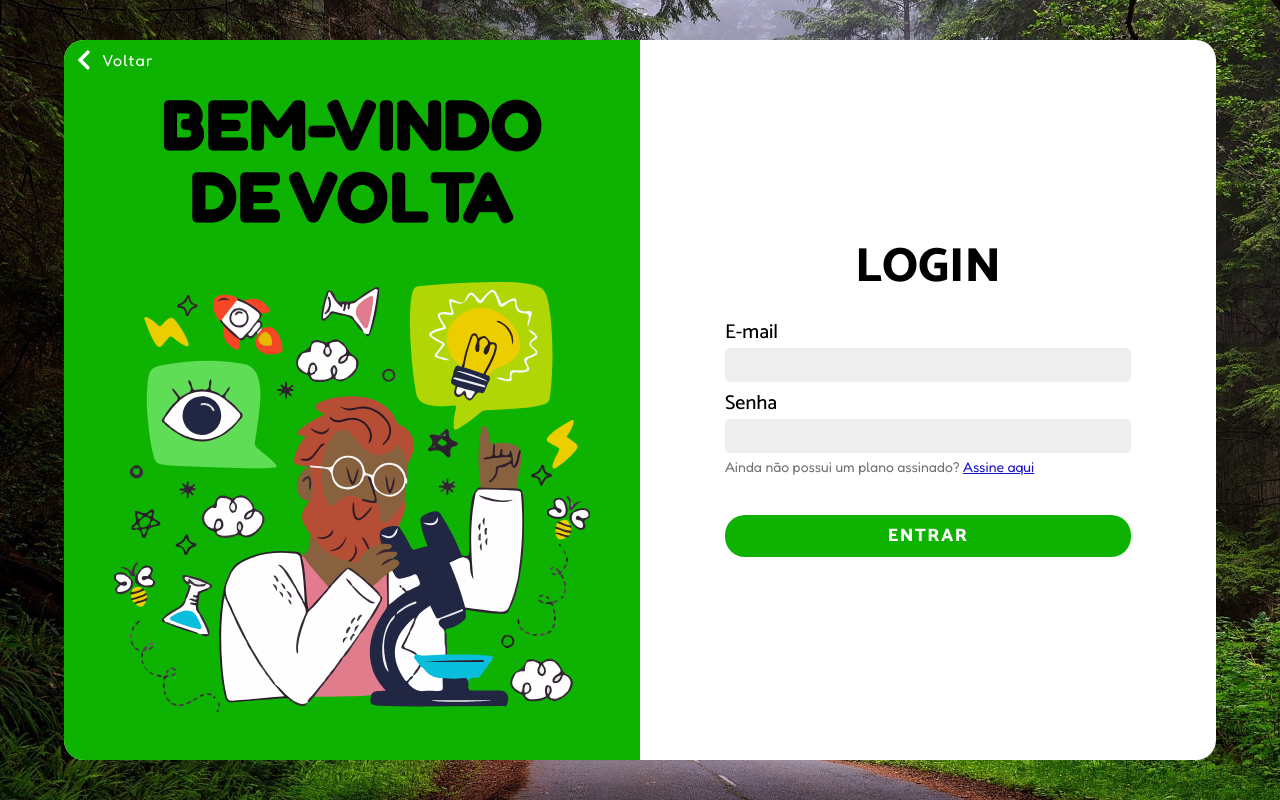
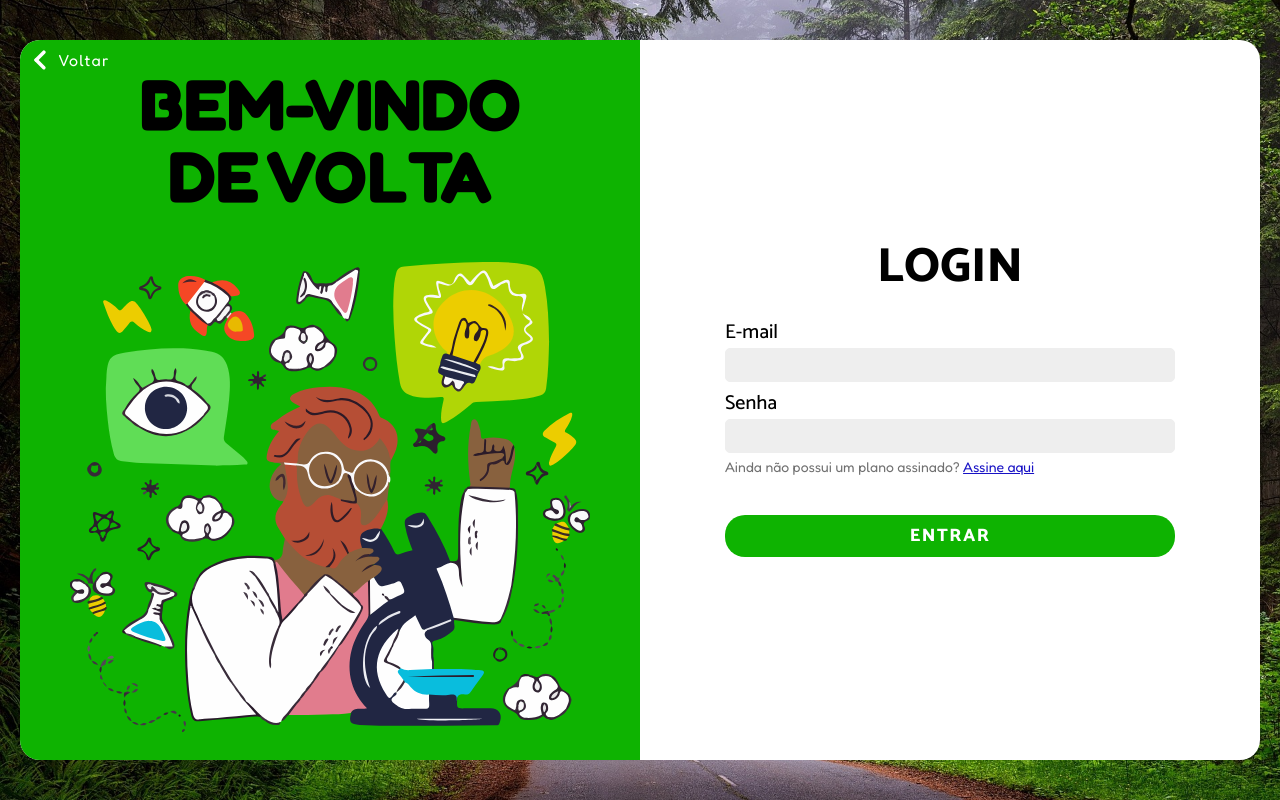
Before and after one commit to AraraDevs/bioreino-web, a React (Vite) app in the folder client/: page /login in a window 1280 px wide. Built offline with nearby package versions, Linux system fonts and the light colour scheme.

Commit message:
style: Adiciona padding para melhor estilização em telas pequenas

```diff
--- a/client/src/Components/Login/LoginForm.module.css
+++ b/client/src/Components/Login/LoginForm.module.css
@@ -6,10 +6,11 @@
   display: flex;
   justify-content: center;
   align-items: center;
+  padding: 1.5rem 1rem;
 }
 
 .wrapper {
-  width: 90vw;
+  width: 100%;
   max-width: 77.5rem;
   min-height: 90vh;
   max-height: 56.25rem;
```
